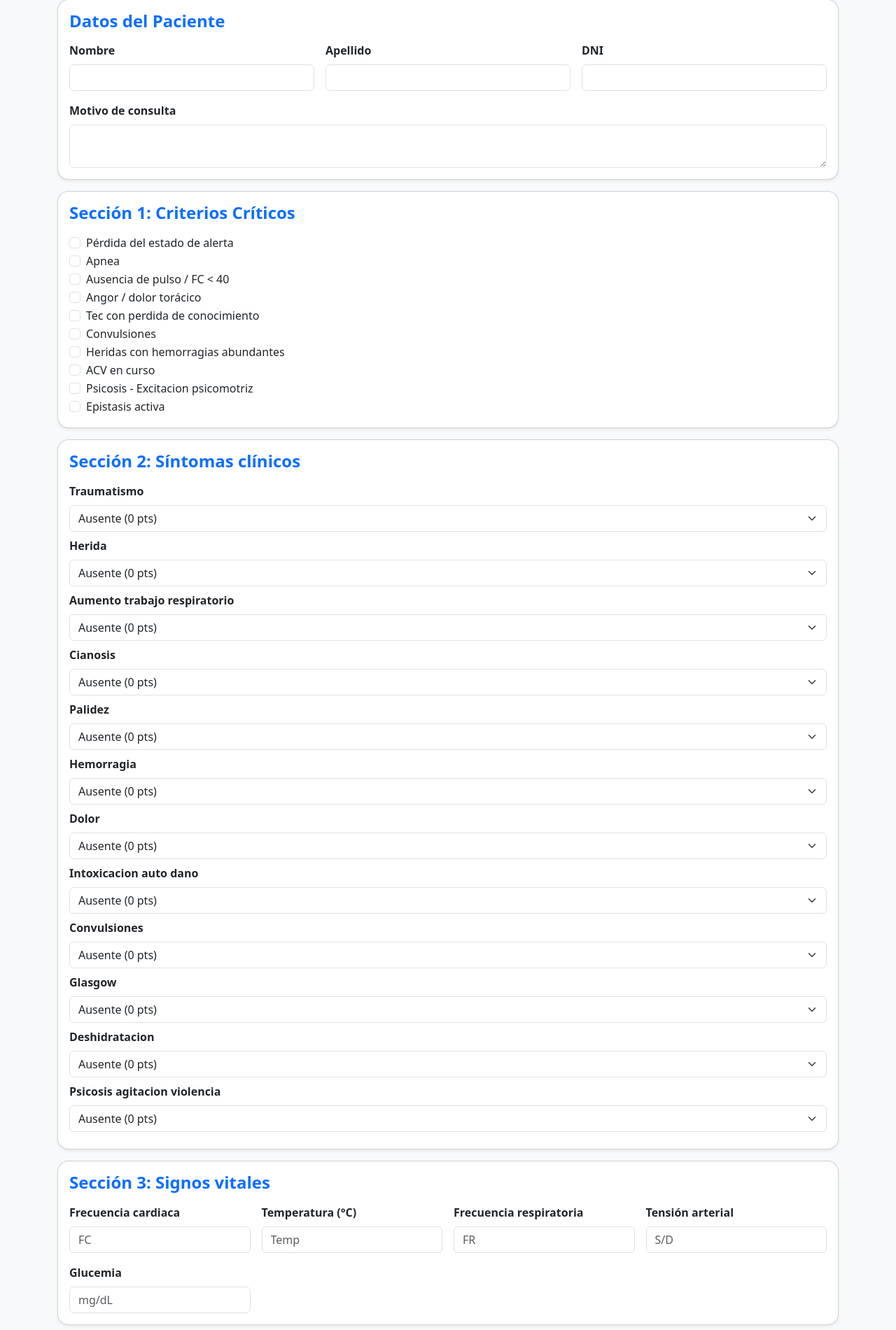
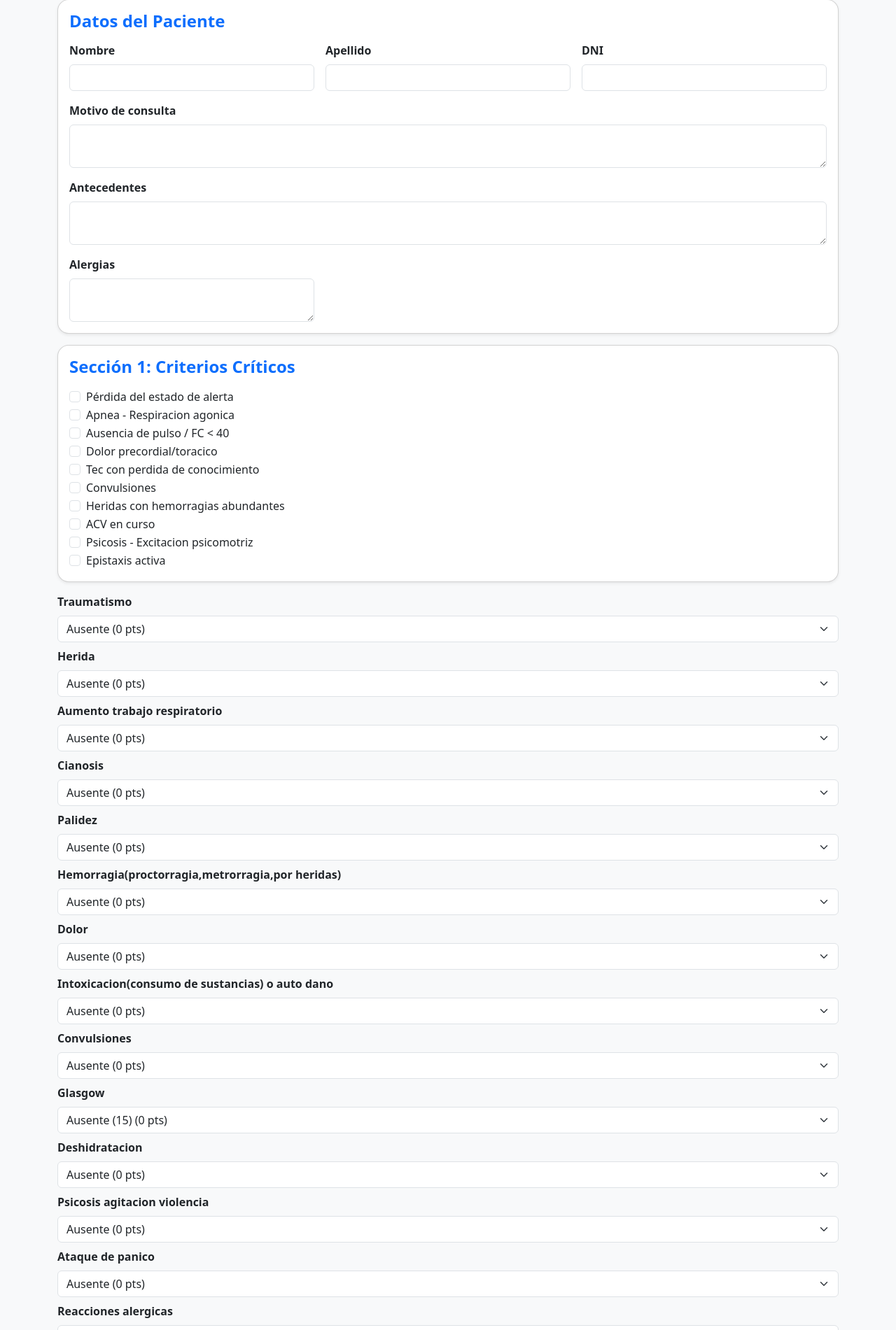
Before and after one commit to ElMusu02/apptriagehza, a Flask app: page / in a window 1280 px wide. Shown: the part 139-2040 px from the top of the page at 70% size. Run offline with Flask 3, Linux system fonts and the light colour scheme.

Commit message:
modificaciones label fecha y hora

```diff
--- a/app.py
+++ b/app.py
@@ -1,12 +1,15 @@
 from flask import Flask, render_template, request
+from datetime import datetime
 
 app = Flask(__name__)
 
 # Sección 2: parámetros con puntaje según grado
 SECCION2_PARAMS = [
     'traumatismo', 'herida', 'aumento_trabajo_respiratorio', 'cianosis',
-    'palidez', 'hemorragia', 'dolor', 'intoxicacion_auto_dano',
-    'convulsiones', 'glasgow', 'deshidratacion', 'psicosis_agitacion_violencia'
+    'palidez', 'hemorragia(proctorragia,metrorragia,por heridas)', 'dolor', 'intoxicacion(consumo de sustancias)_o_auto_dano',
+    'convulsiones', 'glasgow', 'deshidratacion', 'psicosis_agitacion_violencia',
+    'ataque_de_panico', 'reacciones_alergicas', 'disartria', 'disfagia',
+    'hemiparesia', 'mordedura_de_perro', 'odontalgia',
 ]
 
 # Funciones auxiliares para Sección 3
@@ -147,6 +150,8 @@ def index():
             nivel = 'Nivel 5: sin urgencia hasta 240 minutos'
             color = 'blue'
 
+        fecha_hora = datetime.now().strftime("%d/%m/%Y %H:%M:%S")
+
         return render_template(
             'resultado.html',
             total=total,
@@ -156,7 +161,8 @@ def index():
             detalle=detalle,
             form=form,
             seccion2=SECCION2_PARAMS,
-            criterios_criticos=criterios_criticos
+            criterios_criticos=criterios_criticos,
+            fecha_hora=fecha_hora
         )
 
     return render_template('index.html', seccion2=SECCION2_PARAMS)
--- a/templates/index.html
+++ b/templates/index.html
@@ -46,6 +46,14 @@
                     <label for="motivo" class="form-label">Motivo de consulta</label>
                     <textarea class="form-control" name="motivo" id="motivo" rows="2" required></textarea>
                   </div>
+                  <div class="col-12">
+                    <label for="antecedentes" class="form-label">Antecedentes</label>
+                    <textarea class="form-control" name="antecedentes" id="antecedentes" rows="2" required></textarea>
+                  </div>
+                  <div class="col-md-4">
+                    <label for="alergias" class="form-label">Alergias</label>
+                    <textarea class="form-control" name="alergias" id="alergias" rows="2" required></textarea>
+                  </div>
                 </div>
               </div>
             </div>
@@ -61,7 +69,7 @@
             </div>
             <div class="form-check">
               <input class="form-check-input" type="checkbox" name="apnea" id="apnea">
-              <label class="form-check-label" for="apnea">Apnea</label>
+              <label class="form-check-label" for="apnea">Apnea - Respiracion agonica</label>
             </div>
             <div class="form-check">
               <input class="form-check-input" type="checkbox" name="ausencia_pulso_fc_menor_40" id="ausencia_pulso_fc_menor_40">
@@ -69,7 +77,7 @@
             </div>
             <div class="form-check">
               <input class="form-check-input" type="checkbox" name="angor_dolor_precordial_toracico" id="angor_dolor_precordial_toracico">
-              <label class="form-check-label" for="angor_dolor_precordial_toracico">Angor / dolor torácico</label>
+              <label class="form-check-label" for="angor_dolor_precordial_toracico">Dolor precordial/toracico</label>
             </div>
              <div class="form-check">
               <input class="form-check-input" type="checkbox" name="tec_con_perdida" id="tec_con_perdida">
@@ -93,7 +101,7 @@
             </div>
               <div class="form-check">
               <input class="form-check-input" type="checkbox" name="epistasis" id="epistasis">
-              <label class="form-check-label" for="epistasis">Epistasis activa</label>
+              <label class="form-check-label" for="epistasis">Epistaxis activa</label>
             </div>
           </div>
         </div>
@@ -101,22 +109,48 @@
         <!-- =========================
              Sección 2: Síntomas con puntaje
         ========================= -->
-        <div class="card mb-3 shadow-sm">
-          <div class="card-body">
-            <h4 class="section-title">Sección 2: Síntomas clínicos</h4>
         {% for p in seccion2 %}
         <div class="mb-2">
-              <label for="{{ p }}" class="form-label">{{ p.replace('_',' ').capitalize() }}</label>
+          <label for="{{ p }}" class="form-label">
+            {{ p.replace('_',' ').capitalize() }}
+          </label>
+
           <select class="form-select" name="{{ p }}" id="{{ p }}">
+
+            {% if p == 'ataque_de_panico' %}
+              <option value="0">Ausente (0 pts)</option>
+              <option value="5">Controlado (5 pts)</option>
+              <option value="10">Evidente (10 pts)</option>
+              <option value="15">Excitación / Desorientación (15 pts)</option>
+
+            {% elif p == 'herida' %}
+              <option value="0">Ausente (0 pts)</option>
+              <option value="5">Superficial (5 pts)</option>
+              <option value="10">No penetrante (10 pts)</option>
+              <option value="15">Extensa o profunda (15 pts)</option>
+
+            {% elif p == 'traumatismo' %}
+              <option value="0">Ausente (0 pts)</option>
+              <option value="5">Menor (5 pts)</option>
+              <option value="10">Moderado (10 pts)</option>
+              <option value="15">Mayor (15 pts)</option>
+
+            {% elif p == 'glasgow' %}
+              <option value="0">Ausente (15) (0 pts)</option>
+              <option value="5">Leve (14 a 12) (5 pts)</option>
+              <option value="10">Moderado (11 a 8) (10 pts)</option>
+              <option value="15">Mayor (&lt; 8) (15 pts)</option>
+
+            {% else %}
               <option value="0">Ausente (0 pts)</option>
               <option value="5">Leve (5 pts)</option>
               <option value="10">Moderado (10 pts)</option>
               <option value="15">Severo (15 pts)</option>
+            {% endif %}
+
           </select>
         </div>
         {% endfor %}
-          </div>
-        </div>
 
         <!-- =========================
              Sección 3: Signos vitales
--- a/templates/resultado.html
+++ b/templates/resultado.html
@@ -69,6 +69,8 @@
     <p><strong>Nombre completo:</strong> {{ form.get('nombre') }} {{ form.get('apellido') }}</p>
     <p><strong>DNI:</strong> {{ form.get('dni') }}</p>
     <p><strong>Motivo de consulta:</strong> {{ form.get('motivo') }}</p>
+    <p><strong>Antecedentes:</strong> {{ form.get('antecedentes') }}</p>
+    <p><strong>Alergias:</strong> {{ form.get('alergias') }}</p>
   </div>
 </div>
 
@@ -76,6 +78,9 @@
         <div class="card-body">
           <h3 class="card-title">Puntaje total: <span class="badge bg-{{ color }}">{{ total }}</span></h3>
           <h4>Nivel: <span class="fw-bold">{{ nivel }}</span></h4>
+          <p class="mb-0 mt-2">
+            <strong>Fecha y hora:</strong> {{ fecha_hora }}
+          </p>
         </div>
       </div>
 
```
Lines whose indentation alone changed are shown as unchanged.
